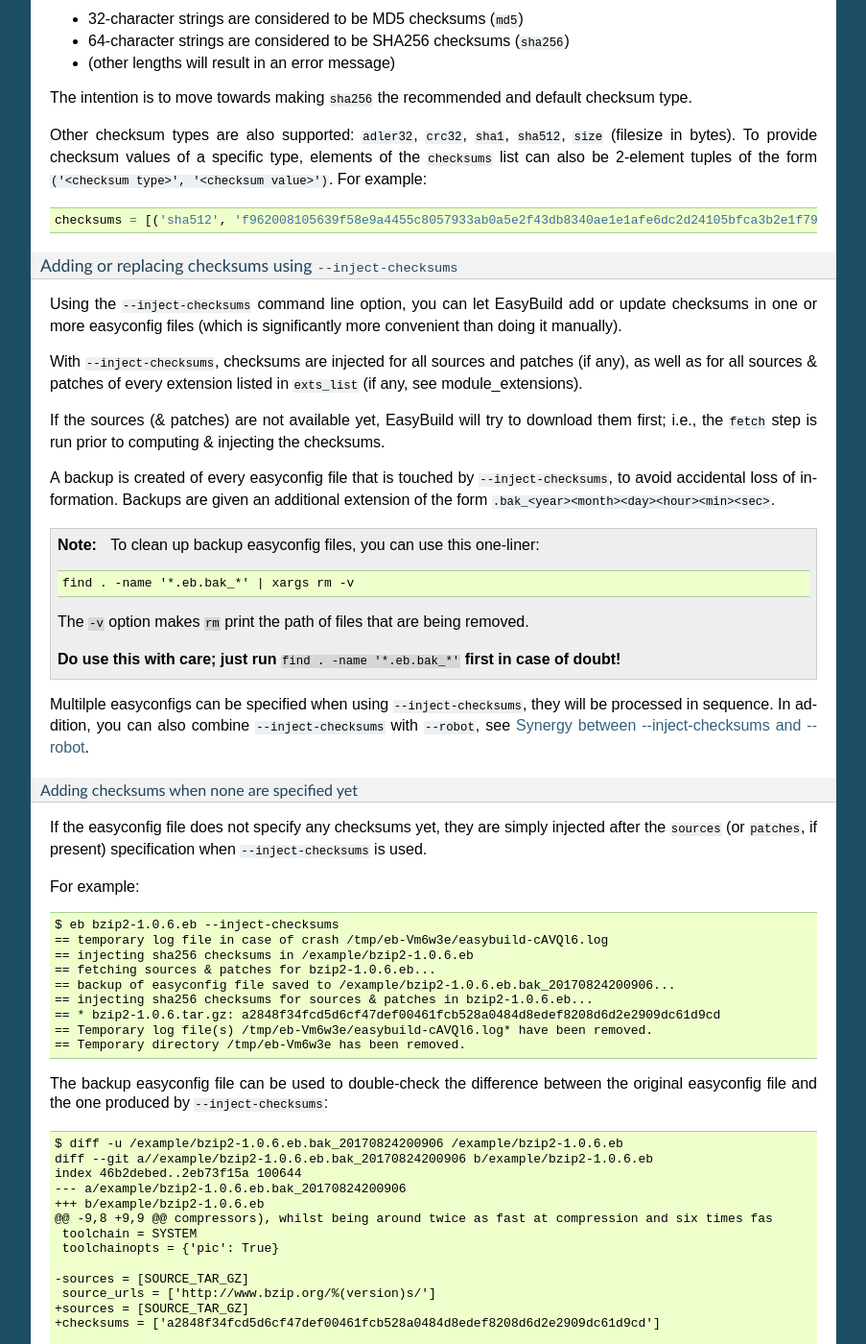
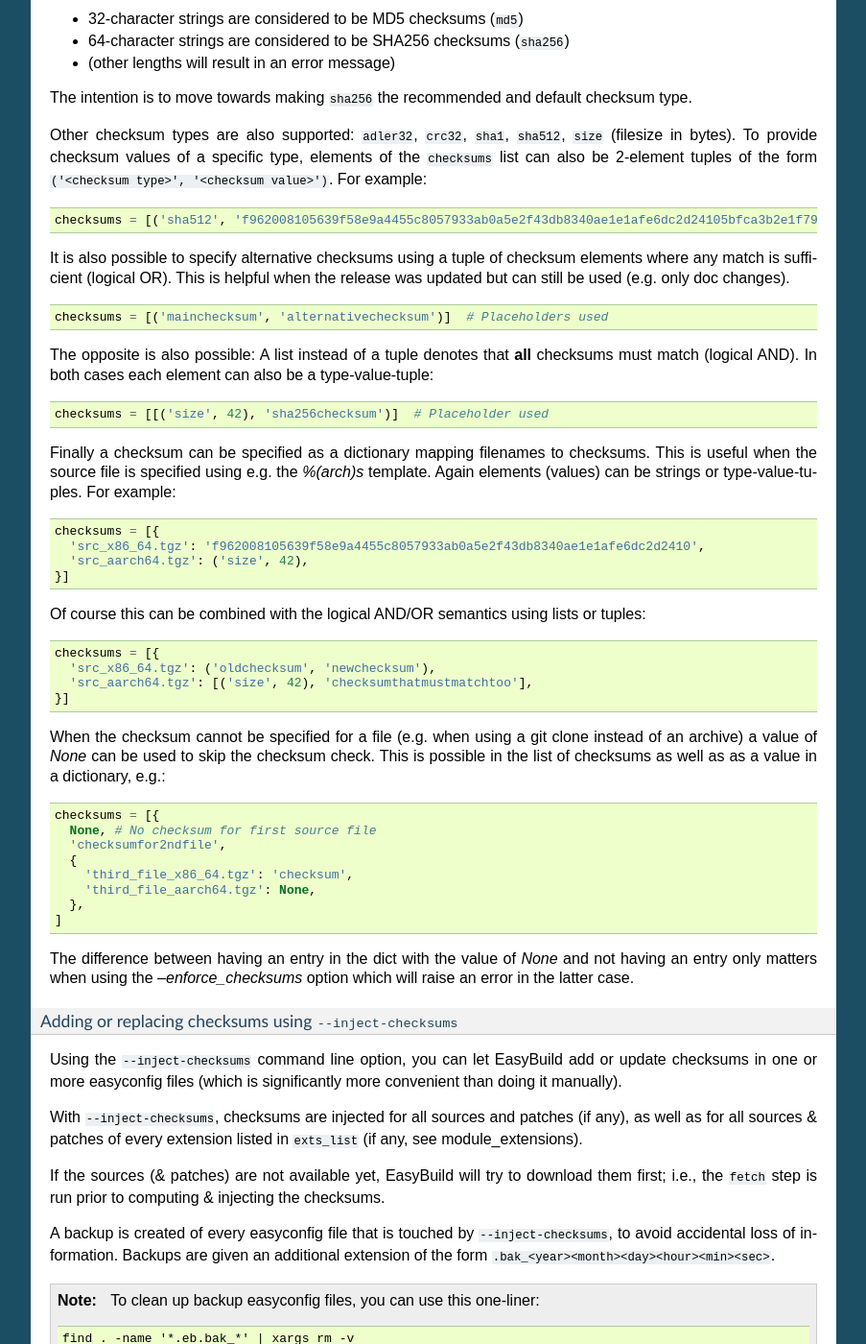
Before and after one commit to easybuilders/easybuild, a Sphinx documentation site: the page built from docs/Writing_easyconfig_files.rst, in a window 1280 px wide and 1400 px high, scrolled down 4325 px. Shown: the whole window at 96% size, without its empty margins (198-1101 px from the left). Built offline with Sphinx 7.4.7, drawn with Linux system fonts in a browser that asks for light colours; pages that are not in the unit, such as notebooks, are missing from menus; some of the changed text lies outside the part shown.

Commit message:
Enhance documentation of checksums EC parameter
Add more examples of which formats are possible.
Also contains not-yet implemented or broken features.

```diff
--- a/docs/Writing_easyconfig_files.rst
+++ b/docs/Writing_easyconfig_files.rst
@@ -242,6 +242,59 @@ of the form ``('<checksum type>', '<checksum value>')``. For example:
 .. code:: python
 
   checksums = [('sha512', 'f962008105639f58e9a4455c8057933ab0a5e2f43db8340ae1e1afe6dc2d24105bfca3b2e1f79cb242495ca4eb363c9820d8cea6084df9d62c4c3e5211d99266')]
+
+It is also possible to specify alternative checksums using a tuple of checksum elements where any match is sufficient (logical OR).
+This is helpful when the release was updated but can still be used (e.g. only doc changes).
+
+.. code:: python
+
+  checksums = [('mainchecksum', 'alternativechecksum')]  # Placeholders used
+
+The opposite is also possible:
+A list instead of a tuple denotes that **all** checksums must match (logical AND).
+In both cases each element can also be a type-value-tuple:
+
+.. code:: python
+
+  checksums = [[('size', 42), 'sha256checksum')]  # Placeholder used
+
+Finally a checksum can be specified as a dictionary mapping filenames to checksums.
+This is useful when the source file is specified using e.g. the `%(arch)s` template.
+Again elements (values) can be strings or type-value-tuples.
+For example:
+
+.. code:: python
+
+  checksums = [{
+    'src_x86_64.tgz': 'f962008105639f58e9a4455c8057933ab0a5e2f43db8340ae1e1afe6dc2d2410',
+    'src_aarch64.tgz': ('size', 42),
+  }]
+
+Of course this can be combined with the logical AND/OR semantics using lists or tuples:
+
+.. code:: python
+
+  checksums = [{
+    'src_x86_64.tgz': ('oldchecksum', 'newchecksum'),
+    'src_aarch64.tgz': [('size', 42), 'checksumthatmustmatchtoo'],
+  }]
+
+When the checksum cannot be specified for a file (e.g. when using a git clone instead of an archive) a value of `None` can be used to skip the checksum check.
+This is possible in the list of checksums as well as as a value in a dictionary, e.g.:
+
+.. code:: python
+
+  checksums = [{
+    None, # No checksum for first source file
+    'checksumfor2ndfile',
+    {
+      'third_file_x86_64.tgz': 'checksum',
+      'third_file_aarch64.tgz': None,
+    },
+  ]
+
+The difference between having an entry in the dict with the value of `None` and not having an entry
+only matters when using the `--enforce_checksums` option which will raise an error in the latter case.
 
 .. _inject_checksums:
 
```
Also changed, not shown: other parts of docs/Writing_easyconfig_files.rst (+1 -1 lines).
